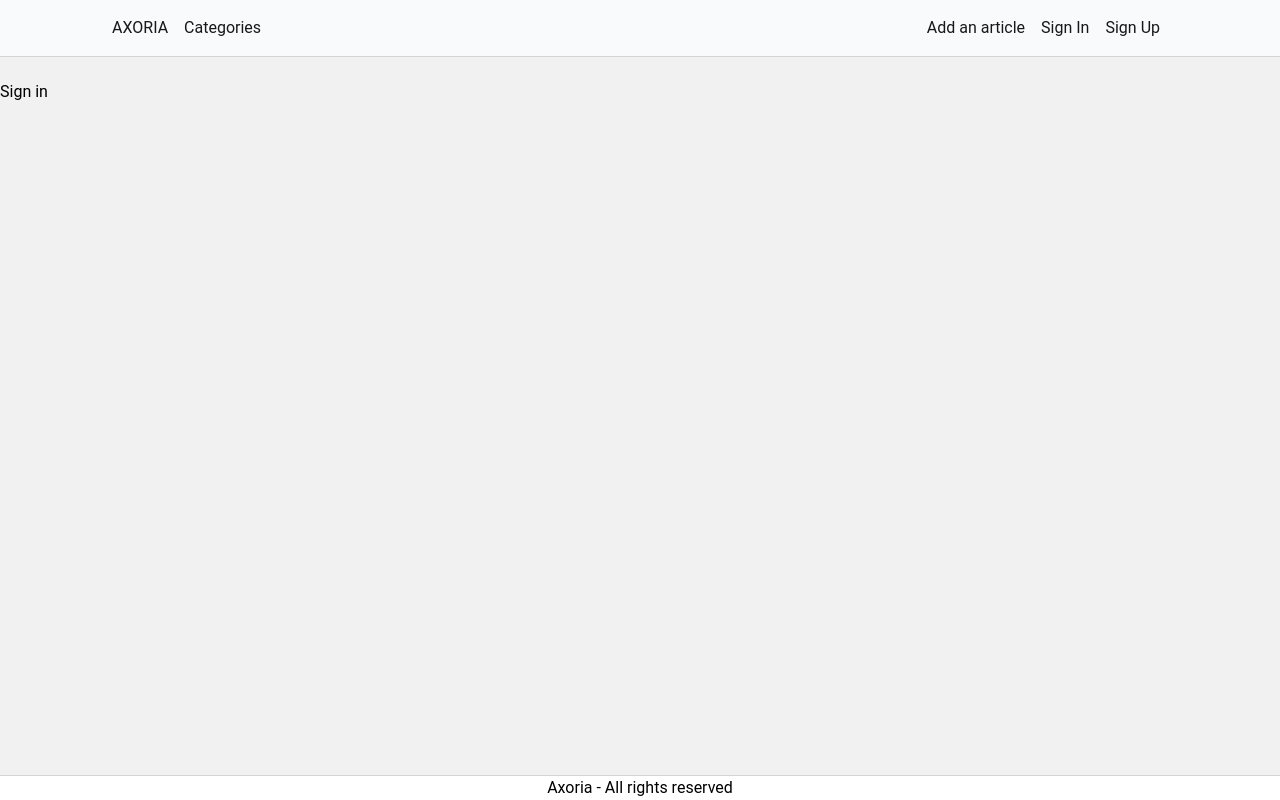
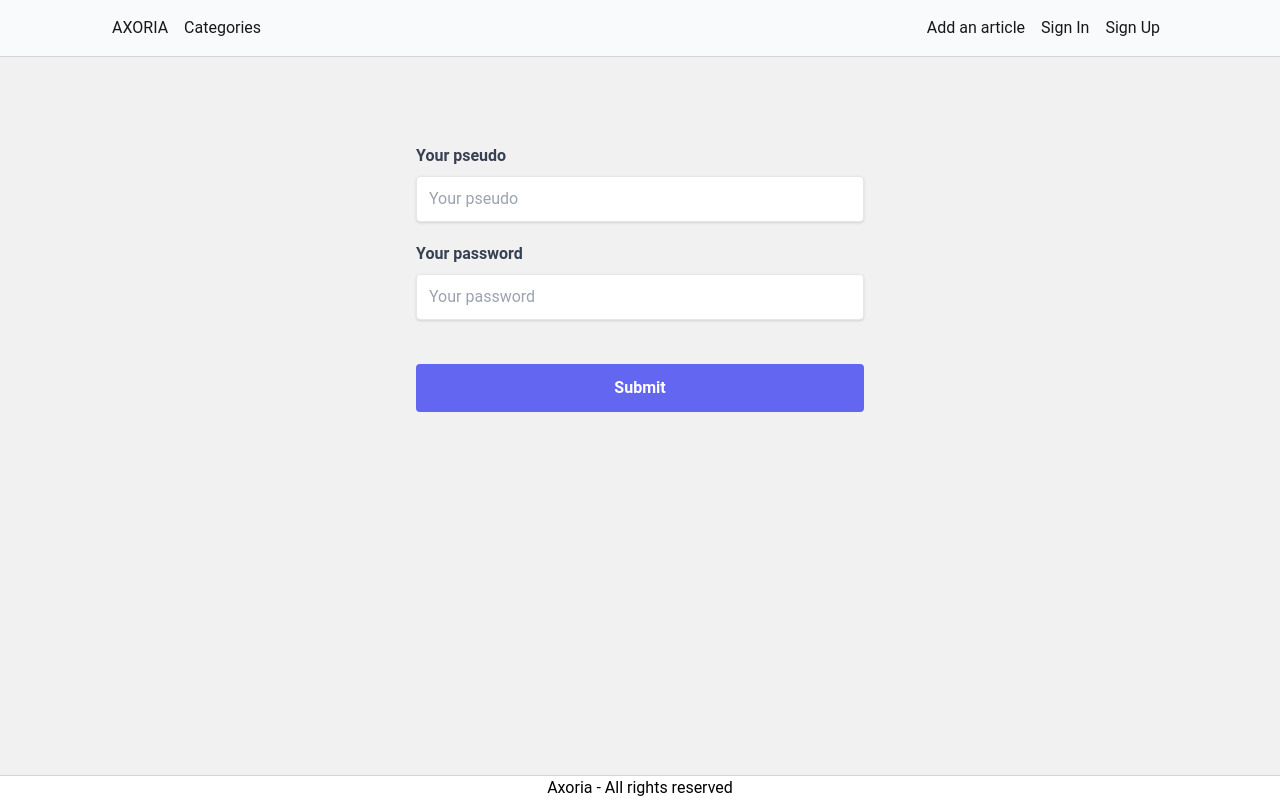
Before and after one commit to ovo-thom/axoria-blog, a Next.js app: page /signin in a window 1280 px wide. Built offline with nearby package versions, Linux system fonts and the light colour scheme.

Commit message:
feat: add 57. Coder l'UI de la page de connexion

```diff
--- a/src/app/(auth)/signin/page.jsx
+++ b/src/app/(auth)/signin/page.jsx
@@ -1,7 +1,44 @@
+"use client";
+import { useRef } from "react";
+
 export default function page() {
+    const serverInfoRef = useRef();
+    const submitButtonRef = useRef();
+
+  async function handleSubmit(e) {
+    e.preventDefault();
+  }
   return (
-    <div>
-      <h1 className="mt-20">Sign in</h1>
-    </div>
+    <form onSubmit={handleSubmit} className="max-w-md mx-auto mt-36">
+      <label htmlFor="userName" className="f-label">
+        Your pseudo
+      </label>
+      <input
+        type="text"
+        className="f-auth-input"
+        id="userName"
+        required
+        placeholder="Your pseudo"
+      />
+
+      <label htmlFor="password" className="f-label">
+        Your password
+      </label>
+      <input
+        type="password"
+        className="f-auth-input"
+        id="password"
+        required
+        placeholder="Your password"
+      />
+
+      <button
+        ref={submitButtonRef}
+        className="w-full bg-indigo-500 hover:bg-indigo-700 text-white font-bold mt-6 mb-10 py-3 px-4 my-8  rounded border-none"
+      >
+        Submit
+      </button>
+      <p ref={serverInfoRef} className="text-center mb-10"></p>
+    </form>
   );
 }
```
